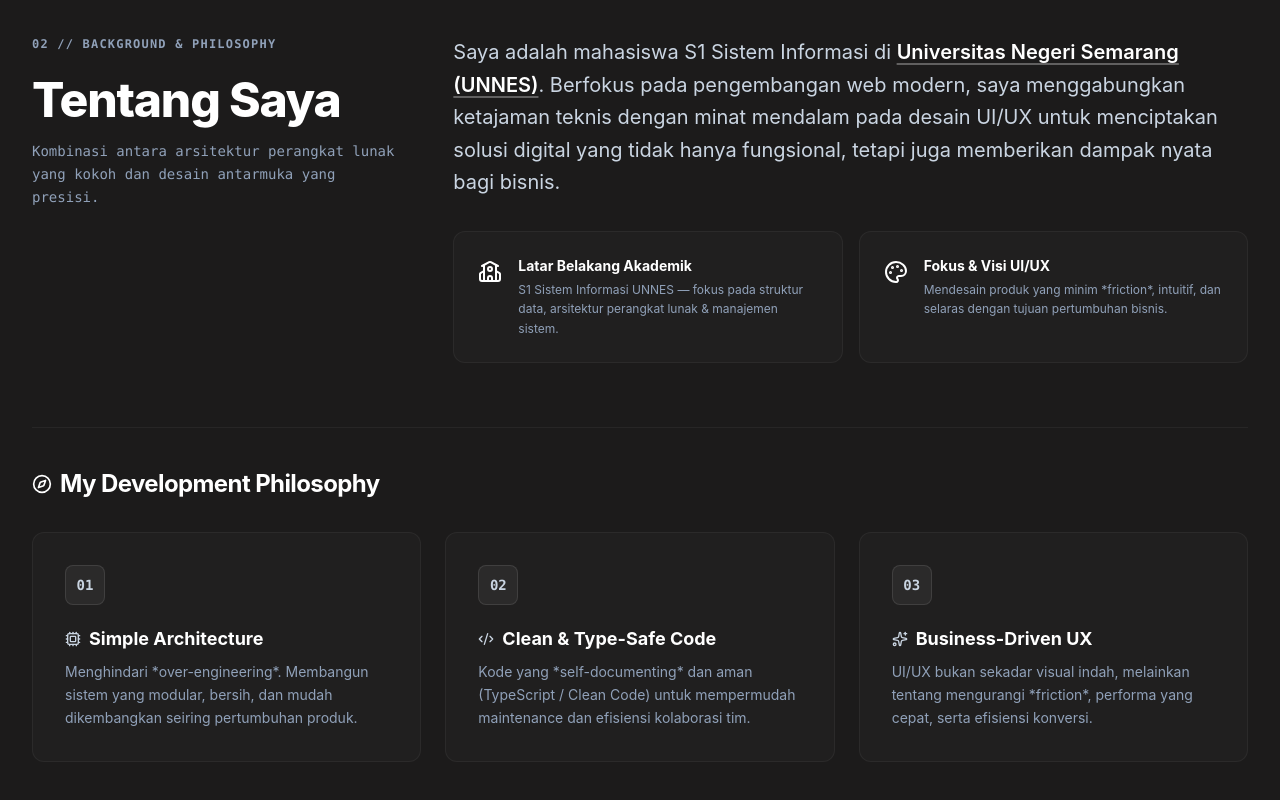
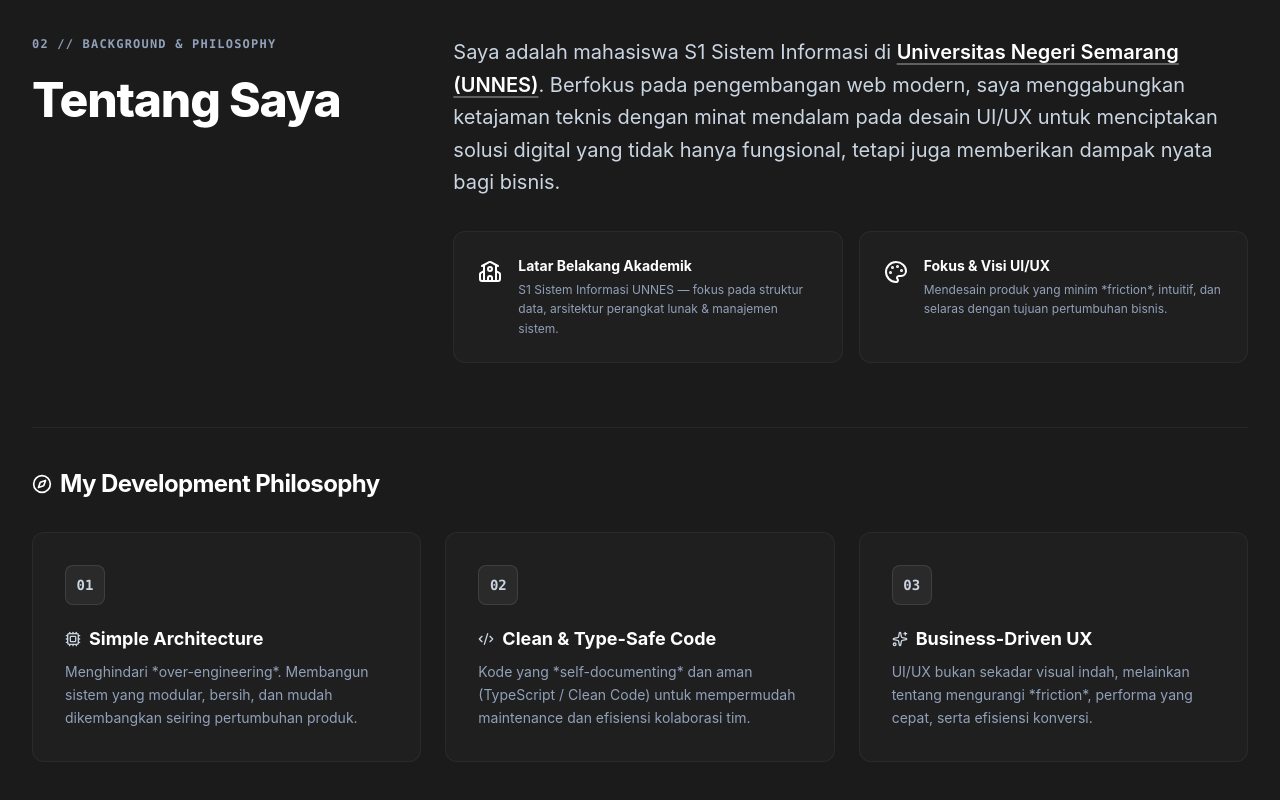
Before and after one commit to bahrulwd/widad-portfolio, a React (Vite) app: page / in a window 1280 px wide. Shown: the part 1361-2161 px from the top of the page. Built offline with nearby package versions, Linux system fonts and the light colour scheme.

Commit message:
fix: remove subtitle text from About header

```diff
--- a/src/components/sections/About.tsx
+++ b/src/components/sections/About.tsx
@@ -53,9 +53,6 @@ export const About: React.FC = () => {
               <h2 className="text-3xl sm:text-5xl font-extrabold text-white tracking-tight mb-4">
                 Tentang Saya
               </h2>
-              <p className="text-slate-400 text-sm font-mono leading-relaxed">
-                Kombinasi antara arsitektur perangkat lunak yang kokoh dan desain antarmuka yang presisi.
-              </p>
             </div>
 
             {/* Right Narrative */}
```
